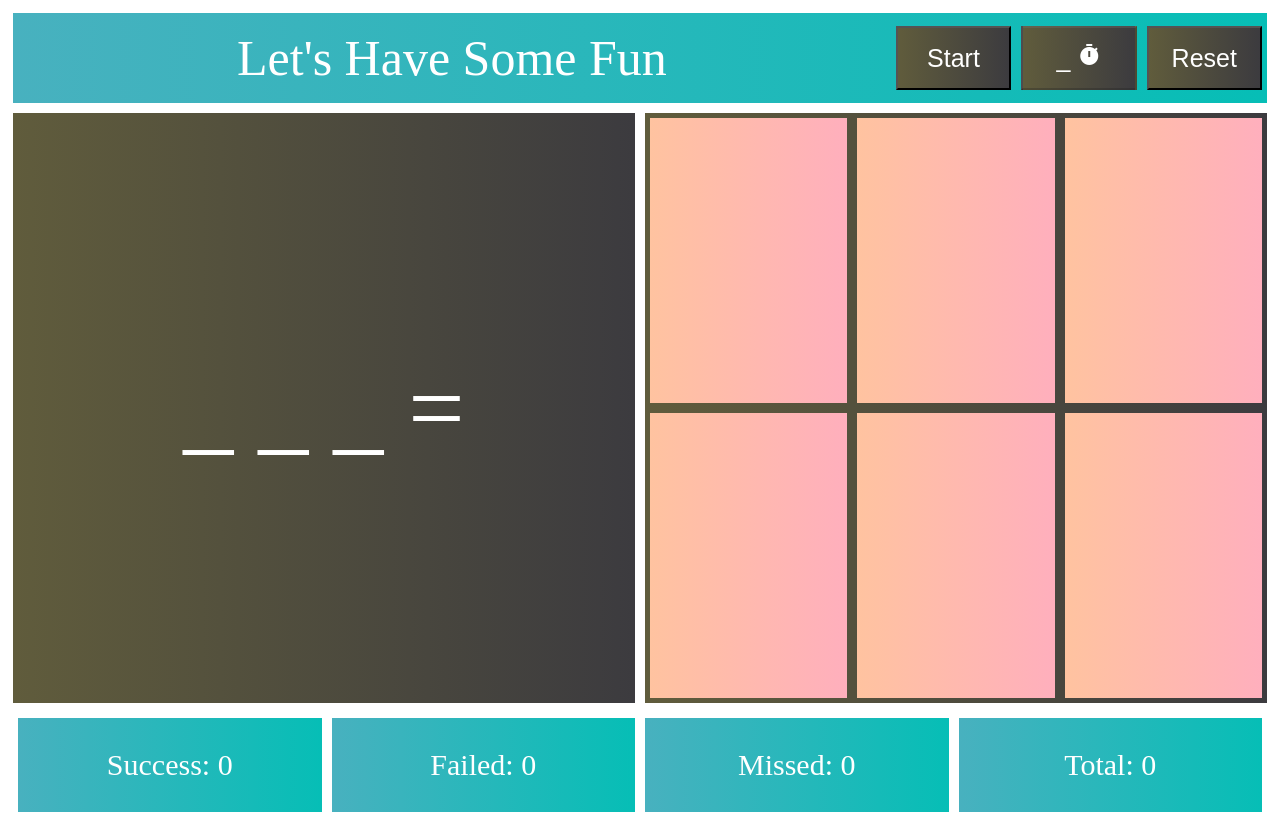
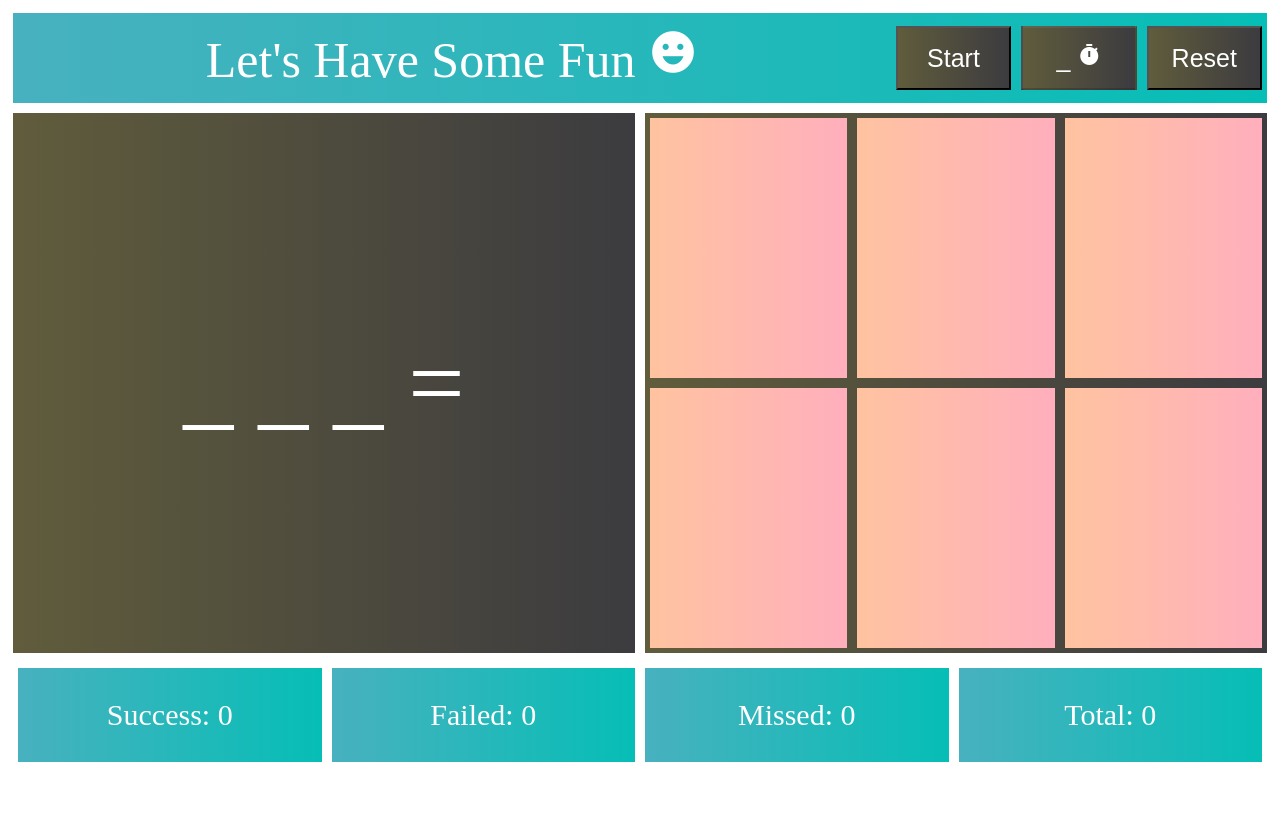
Before and after one commit to subhasmitasahoo/online-maths-puzzle, a plain HTML site: page index.html in a window 1280 px wide. Drawn offline with Linux system fonts and the light colour scheme.

Commit message:
Added emoji icon to the header

```diff
--- a/index.html
+++ b/index.html
@@ -9,7 +9,7 @@
         <div id="container">
             <div id="header">
                 <div class="flexDisplay">
-                    <p id="title">Let's Have Some Fun</p>
+                    <p id="title">Let's Have Some Fun <i class="material-icons" style="color:white;font-size: 50px">emoji_emotions</i></p>
                 </div>
                 <div class="flexDisplay">
                     <button class="dark-background-1" onclick="startTheGame()">Start</button>
--- a/main.css
+++ b/main.css
@@ -1,6 +1,6 @@
 #container {
     display: grid;
-    grid-template-rows: 100px 600px 100px;
+    grid-template-rows: 100px 550px 100px;
     height: 100%;
 }
 
```
